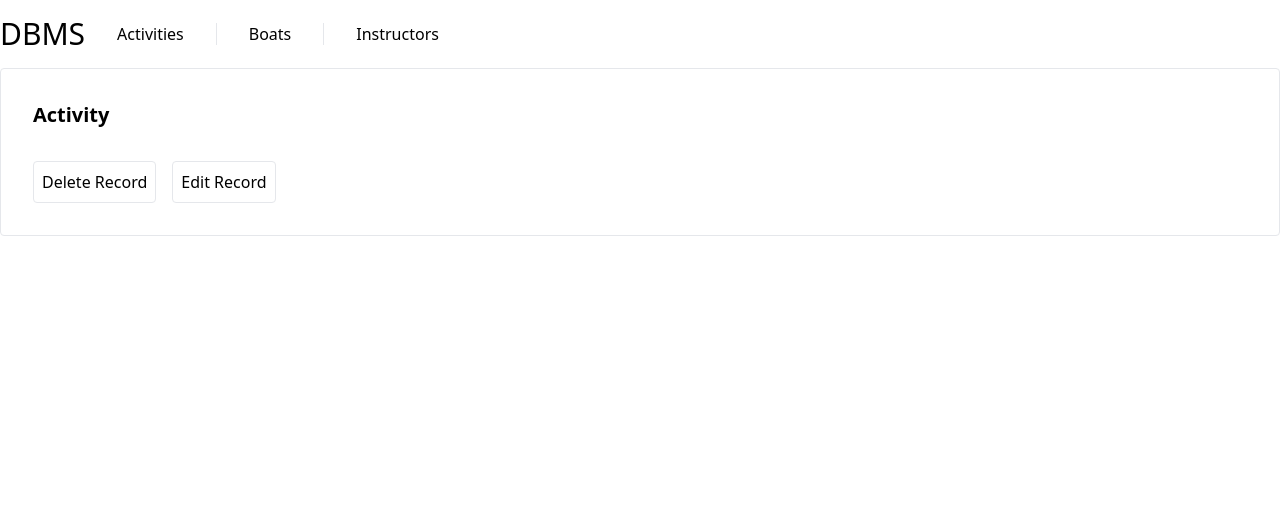
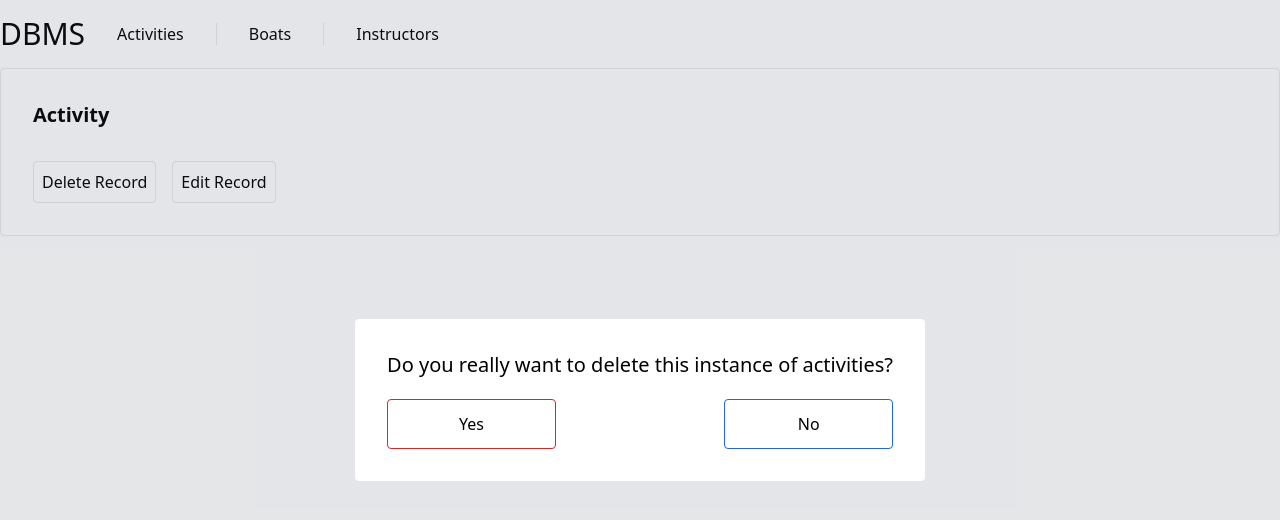
Before and after one commit to PerkinsDan/assignment4, a React (Vite) app in the folder frontend/: page /activities/1 in a window 1280 px wide. Both pictures are taken after a click on the button "Delete Record". Shown: the top 520 px of the page. Built offline with nearby package versions, Linux system fonts and the light colour scheme; no server answers; what ag-grid-community would draw is missing.

Commit message:
delete confirmation for individual records

```diff
--- a/frontend/src/components/DeleteConfirmation.tsx
+++ b/frontend/src/components/DeleteComfirmationSingle.tsx
@@ -1,18 +1,26 @@
-const DeleteConfirmation = ({ activityClass }: { activityClass: string }) => {
-    const handleDeleteAll = () => {
-        fetch(`/api/${activityClass}`, {
+const DeleteConfirmation = ({
+    category,
+    id,
+}: {
+    category: string;
+    id: string;
+}) => {
+    const handleDelete = () => {
+        fetch(`/api/${category}/${id}`, {
             method: "DELETE",
-        }).then(() => window.location.reload());
+        }).then(() => (window.location.href = `/${category}`));
     };
 
     return (
         <div className="absolute top-0 left-0 flex items-center justify-center w-full h-full bg-gray-600 bg-opacity-15">
             <div className="flex flex-col items-center justify-center gap-5 p-8 bg-white rounded">
-                <div className="text-xl">Do you really want to delete?</div>
+                <div className="text-xl">
+                    Do you really want to delete this instance of {category}?
+                </div>
                 <div className="flex justify-between w-full">
                     <button
                         className="w-1/3 p-3 border border-red-600 rounded hover:bg-red-600 hover:text-white"
-                        onClick={handleDeleteAll}
+                        onClick={handleDelete}
                     >
                         Yes
                     </button>
--- /dev/null
+++ b/frontend/src/components/DeleteConfirmationAll.tsx
@@ -0,0 +1,33 @@
+const DeleteConfirmation = ({ activityClass }: { activityClass: string }) => {
+    const handleDeleteAll = () => {
+        fetch(`/api/${activityClass}`, {
+            method: "DELETE",
+        }).then(() => window.location.reload());
+    };
+
+    return (
+        <div className="absolute top-0 left-0 flex items-center justify-center w-full h-full bg-gray-600 bg-opacity-15">
+            <div className="flex flex-col items-center justify-center gap-5 p-8 bg-white rounded">
+                <div className="text-xl">
+                    Do you really want to delete all {activityClass}?
+                </div>
+                <div className="flex justify-between w-full">
+                    <button
+                        className="w-1/3 p-3 border border-red-600 rounded hover:bg-red-600 hover:text-white"
+                        onClick={handleDeleteAll}
+                    >
+                        Yes
+                    </button>
+                    <button
+                        className="w-1/3 p-3 border border-blue-600 rounded hover:bg-blue-600 hover:text-white"
+                        onClick={() => window.location.reload()}
+                    >
+                        No
+                    </button>
+                </div>
+            </div>
+        </div>
+    );
+};
+
+export default DeleteConfirmation;
--- a/frontend/src/components/MassEdits.tsx
+++ b/frontend/src/components/MassEdits.tsx
@@ -1,5 +1,5 @@
 import { useState } from "react";
-import DeleteConfirmation from "./DeleteConfirmation";
+import DeleteConfirmation from "./DeleteConfirmationAll";
 
 const MassEdits = ({ activityClass }: { activityClass: string }) => {
     const [showDeleteConfirmation, setShowDeleteConfirmation] = useState(false);
--- a/frontend/src/components/SingleEdits.tsx
+++ b/frontend/src/components/SingleEdits.tsx
@@ -1,14 +1,15 @@
+import { useState } from "react";
+import DeleteConfirmation from "./DeleteComfirmationSingle";
+
 const SingleEdits = ({ category, id }: { category: string; id: string }) => {
-    const handleDelete = () => {
-        fetch(`/api/${category}/${id}`, {
-            method: "DELETE",
-        }).then(() => window.location.reload());
-    };
+    const [showDeleteConfirmation, setShowDeleteConfirmation] = useState(false);
+
     return (
+        <>
             <div className="flex gap-4">
                 <button
                     className="p-2 border rounded"
-                onClick={() => handleDelete()}
+                    onClick={() => setShowDeleteConfirmation(true)}
                 >
                     Delete Record
                 </button>
@@ -21,6 +22,10 @@ const SingleEdits = ({ category, id }: { category: string; id: string }) => {
                     Edit Record
                 </button>
             </div>
+            {showDeleteConfirmation && (
+                <DeleteConfirmation category={category} id={id} />
+            )}
+        </>
     );
 };
 
```
Lines whose indentation alone changed are shown as unchanged.
